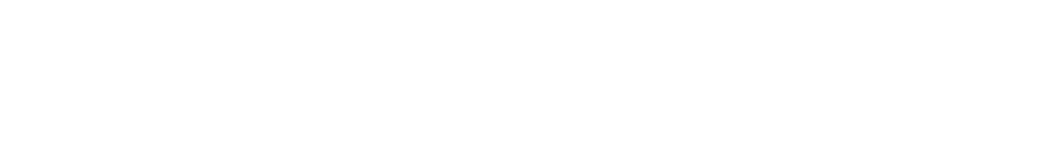
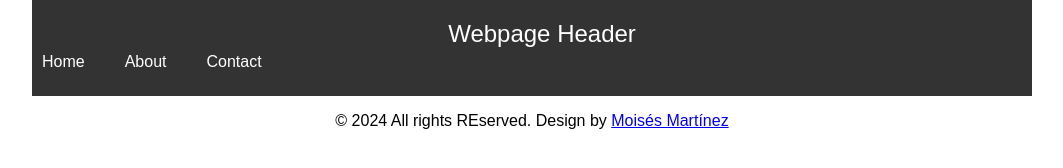
Before and after one commit to JavierLaz/first_webpage2024, a plain HTML site: page index.html in a window 1280 px wide. Shown: the whole page, without its empty margins (108-1171 px from the left). Drawn offline with Linux system fonts and the light colour scheme.

Commit message:
Adding header and footer in html file, styles are included too

```diff
--- a/index.html
+++ b/index.html
@@ -12,8 +12,81 @@
     <meta name="author" content="" />
     <title>Fundamentals of Computer Engineering</title>
     <style>
+        body{
+            margin:0;
+            font-family:Arial, sans-serif;
+            display: flex;
+            flex-direction: column;
+            align-items: center;
+        }
+        .container{
+            max-width: 1000px;
+            width: 100%;
+            margin:0 auto;
+        }
+        header {
+            background-color: #333;
+            color:white;
+            padding: 20px 0;
+            text-align: center;
+        }
+        .header-title{
+            font-size: 1.5rem;
+            padding-left: 20px;
+
+        }
+        nav{
+            display: flex;
+            gap: 20px;
+        }
+        nav a{
+            color: white;
+            text-decoration: none;
+            font-size: 1rem;
+            padding: 5px 10px;
+            border-radius: 5px;
+            transition: background-color 0.3s;
+        }
+        nav a:hover{
+            background-color: #555;
+
+        }
+        nav a.active{
+            background-color: :red;
+            color: white;
+
+        }
+        .footer-section{
+            max-width: 1000px;
+            width: 100%;
+            background-color: #333;
+            color:white;
+
+            text-align: center;
+        }
+        .footer-section a{
+            color:red;
+            text-decoration: none;
+        }
+        .footer-section a:hover{
+            text-decoration: underline;
+
+        }
     </style>
     </head>
     <body>
+        <header class="container">
+            <div class="header-content">
+                <div class = "header-title"> Webpage Header</div>
+                <nav>
+                    <a href ="#" class = "active">Home</a>
+                    <a href = "#">About</a>
+                    <a href ="#">Contact</a>
+                </nav>
+            </div>
+        </header>
+        <footer class = "footer_section">
+            <p>&copy; 2024 All rights REserved. Design by <a href = "#">Moisés Martínez</a></p>
+        </footer>
     </body>
     </html>
```
Also changed, not shown: 1 other file.
